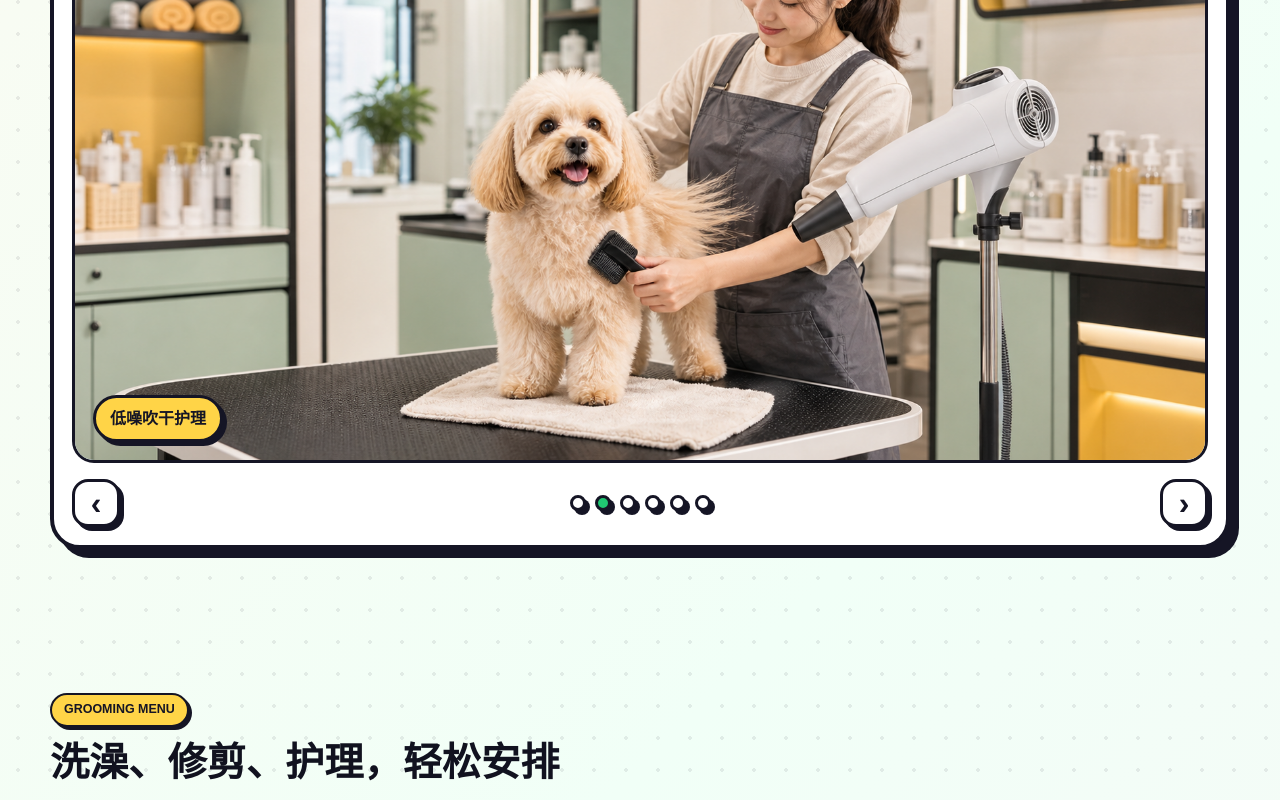
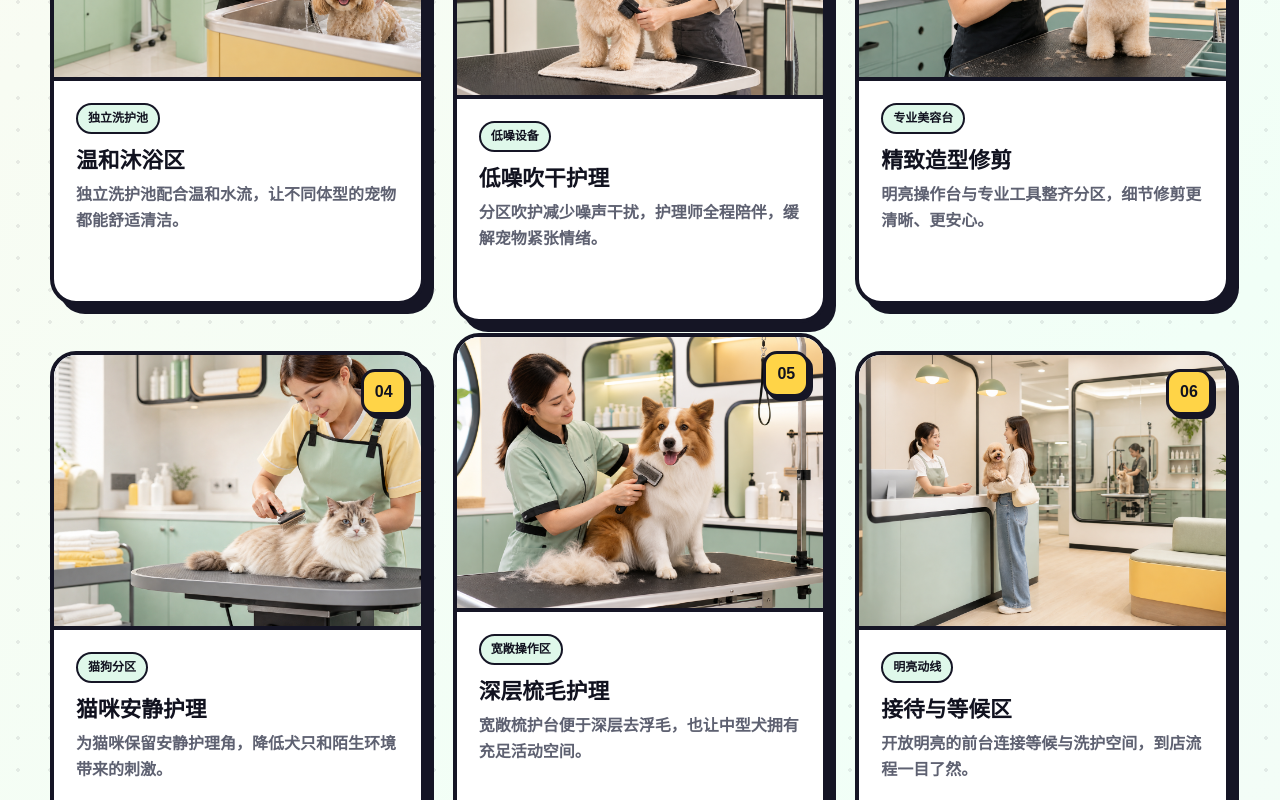
Before and after one commit to susgrjsvssjsg/pet_care-, a Next.js app: page / in a window 1280 px wide. Shown: the part 1360-2160 px from the top of the page. Built offline with nearby package versions, Linux system fonts and the light colour scheme.

Commit message:
Redesign interior gallery cards

```diff
--- a/app/globals.css
+++ b/app/globals.css
@@ -624,107 +624,92 @@ h3 {
   transform: rotate(-8deg);
 }
 
-.carousel {
-  position: relative;
-  padding: 18px;
+.interior-grid {
+  display: grid;
+  grid-template-columns: repeat(3, minmax(0, 1fr));
+  gap: 28px;
+}
+
+.interior-card {
+  overflow: hidden;
   border: 4px solid var(--line);
-  border-radius: 30px;
+  border-radius: 26px;
   background: #fff;
   box-shadow: var(--shadow);
+  transition: transform 180ms ease, box-shadow 180ms ease;
 }
 
-.carousel-viewport {
+.interior-card:nth-child(2n) {
+  transform: translateY(18px);
+}
+
+.interior-card:hover {
+  transform: translate(-3px, -3px);
+  box-shadow: 12px 12px 0 var(--line);
+}
+
+.interior-card:nth-child(2n):hover {
+  transform: translate(-3px, 15px);
+}
+
+.interior-image {
   position: relative;
   overflow: hidden;
-  border: 3px solid var(--line);
-  border-radius: 22px;
+  border-bottom: 4px solid var(--line);
   background: #dff4ff;
-  aspect-ratio: 16 / 9;
+  aspect-ratio: 4 / 3;
 }
 
-.carousel-slide {
-  position: absolute;
-  inset: 0;
-  display: grid;
-  margin: 0;
-  opacity: 0;
-  pointer-events: none;
-  transition: opacity 220ms ease;
+.interior-image img {
+  height: 100%;
+  object-fit: cover;
+  transition: transform 260ms ease;
 }
 
-.carousel-slide.is-active {
-  opacity: 1;
-  pointer-events: auto;
+.interior-card:hover .interior-image img {
+  transform: scale(1.035);
 }
 
-.carousel-slide img {
-  height: 100%;
-  object-fit: cover;
-}
-
-.carousel-slide figcaption {
+.interior-image span {
   position: absolute;
-  left: 18px;
-  bottom: 18px;
-  max-width: calc(100% - 36px);
-  padding: 8px 14px;
+  top: 14px;
+  right: 14px;
+  display: grid;
+  width: 46px;
+  height: 46px;
+  place-items: center;
   border: 3px solid var(--line);
-  border-radius: 999px;
-  color: var(--line);
+  border-radius: 14px;
   background: var(--yellow);
   box-shadow: 4px 4px 0 var(--line);
   font-weight: 900;
 }
 
-.carousel-controls {
-  display: grid;
-  grid-template-columns: auto 1fr auto;
-  gap: 14px;
-  align-items: center;
-  margin-top: 16px;
+.interior-copy {
+  min-height: 220px;
+  padding: 22px;
 }
 
-.carousel-controls > button,
-.carousel-dots button {
-  border: 3px solid var(--line);
-  color: var(--line);
-  background: #fff;
-  box-shadow: 4px 4px 0 var(--line);
-  cursor: pointer;
-  transition: transform 160ms ease, box-shadow 160ms ease, background 160ms ease;
+.interior-copy h3 {
+  margin-bottom: 8px;
 }
 
-.carousel-controls > button {
-  width: 48px;
-  height: 48px;
-  border-radius: 16px;
-  font-size: 2rem;
-  font-weight: 900;
-  line-height: 1;
+.interior-copy > p:last-child {
+  margin-bottom: 0;
+  color: var(--muted);
+  font-family: Arial, "PingFang SC", sans-serif;
+  font-weight: 600;
 }
 
-.carousel-controls > button:hover,
-.carousel-dots button:hover {
-  transform: translate(-2px, -2px);
-  box-shadow: 6px 6px 0 var(--line);
-}
-
-.carousel-dots {
-  display: flex;
-  flex-wrap: wrap;
-  justify-content: center;
-  gap: 9px;
-}
-
-.carousel-dots button {
-  width: 16px;
-  height: 16px;
-  padding: 0;
-  border-radius: 50%;
-}
-
-.carousel-dots button.is-active {
-  background: var(--green);
+.interior-tag {
+  width: fit-content;
+  margin-bottom: 14px;
+  padding: 4px 10px;
+  border: 2px solid var(--line);
+  border-radius: 999px;
+  background: #dff8ea;
+  font-size: 0.75rem;
+  font-weight: 900;
 }
 
 .service-grid {
@@ -1202,7 +1187,8 @@ h3 {
   .service-grid,
   .visit-panel,
   .visit-badges,
-  .booking-form {
+  .booking-form,
+  .interior-grid {
     grid-template-columns: 1fr;
   }
 
@@ -1252,7 +1238,7 @@ h3 {
   .booking,
   .visit-panel,
   .service-card,
-  .carousel,
+  .interior-card,
   .review-carousel {
     border-radius: 24px;
     box-shadow: 6px 6px 0 var(--line);
@@ -1262,19 +1248,9 @@ h3 {
     display: none;
   }
 
-  .carousel {
-    padding: 12px;
-  }
-
-  .carousel-viewport {
-    border-radius: 18px;
-  }
-
-  .carousel-slide figcaption {
-    left: 12px;
-    bottom: 12px;
-    max-width: calc(100% - 24px);
-    font-size: 0.9rem;
+  .interior-card:nth-child(2n),
+  .interior-card:nth-child(2n):hover {
+    transform: none;
   }
 
   .reviews-heading {
@@ -1314,13 +1290,15 @@ h3 {
     padding: 0 10px;
   }
 
-  .carousel-controls {
-    grid-template-columns: 46px 1fr 46px;
-    gap: 10px;
+  .interior-copy {
+    min-height: 0;
+    padding: 18px;
   }
+}
 
-  .carousel-dots {
-    gap: 6px;
+@media (min-width: 761px) and (max-width: 980px) {
+  .interior-grid {
+    grid-template-columns: repeat(2, minmax(0, 1fr));
   }
 
   .review-dots {
--- a/app/page.jsx
+++ b/app/page.jsx
@@ -16,32 +16,44 @@ const slides = [
   {
     src: "/assets/interior/interior-01-bath.png",
     alt: "梦佳宠物店内洗护区，小型犬在现代洗护池中接受温和清洁",
-    title: "温和沐浴区"
+    title: "温和沐浴区",
+    description: "独立洗护池配合温和水流，让不同体型的宠物都能舒适清洁。",
+    tag: "独立洗护池"
   },
   {
     src: "/assets/interior/interior-02-dry.png",
     alt: "梦佳宠物吹干护理区，护理师为蓬松狗狗吹干梳毛",
-    title: "低噪吹干护理"
+    title: "低噪吹干护理",
+    description: "分区吹护减少噪声干扰，护理师全程陪伴，缓解宠物紧张情绪。",
+    tag: "低噪设备"
   },
   {
     src: "/assets/interior/interior-03-trim.png",
     alt: "梦佳宠物造型修剪区，护理师在美容台上为狗狗修剪造型",
-    title: "精致造型修剪"
+    title: "精致造型修剪",
+    description: "明亮操作台与专业工具整齐分区，细节修剪更清晰、更安心。",
+    tag: "专业美容台"
   },
   {
     src: "/assets/interior/interior-04-cat.png",
     alt: "梦佳宠物猫咪护理角，护理师为长毛猫轻柔梳毛",
-    title: "猫咪安静护理"
+    title: "猫咪安静护理",
+    description: "为猫咪保留安静护理角，降低犬只和陌生环境带来的刺激。",
+    tag: "猫狗分区"
   },
   {
     src: "/assets/interior/interior-05-brush.png",
     alt: "梦佳宠物深层梳毛区，护理师为中型犬做浮毛梳理",
-    title: "深层梳毛护理"
+    title: "深层梳毛护理",
+    description: "宽敞梳护台便于深层去浮毛，也让中型犬拥有充足活动空间。",
+    tag: "宽敞操作区"
   },
   {
     src: "/assets/interior/interior-06-reception.png",
     alt: "梦佳宠物接待区，主人带宠物到店咨询，后方可见洗护空间",
-    title: "接待与等候区"
+    title: "接待与等候区",
+    description: "开放明亮的前台连接等候与洗护空间，到店流程一目了然。",
+    tag: "明亮动线"
   }
 ];
 
@@ -163,8 +175,6 @@ export default function Home() {
   const [navOpen, setNavOpen] = useState(false);
   const [copyNote, setCopyNote] = useState("");
   const [routeMode, setRouteMode] = useState("步行");
-  const [activeSlide, setActiveSlide] = useState(0);
-  const [isCarouselPaused, setIsCarouselPaused] = useState(false);
   const [activeReview, setActiveReview] = useState(0);
   const [isReviewPaused, setIsReviewPaused] = useState(false);
   const [formNote, setFormNote] = useState("");
@@ -175,16 +185,6 @@ export default function Home() {
   }, [navOpen]);
 
   useEffect(() => {
-    if (isCarouselPaused) return undefined;
-
-    const timer = window.setInterval(() => {
-      setActiveSlide((current) => (current + 1) % slides.length);
-    }, 5200);
-
-    return () => window.clearInterval(timer);
-  }, [isCarouselPaused]);
-
-  useEffect(() => {
     if (isReviewPaused) return undefined;
 
     const timer = window.setInterval(() => {
@@ -193,7 +193,6 @@ export default function Home() {
 
     return () => window.clearInterval(timer);
   }, [isReviewPaused]);
-
   async function copyAddress() {
     try {
       await navigator.clipboard.writeText(address);
@@ -218,10 +217,6 @@ export default function Home() {
 
   function closeNav() {
     setNavOpen(false);
-  }
-
-  function changeSlide(nextIndex) {
-    setActiveSlide((nextIndex + slides.length) % slides.length);
   }
 
   return (
@@ -342,42 +337,20 @@ export default function Home() {
             <p>统一的洗护空间、独立设备和明亮动线，让猫狗护理更安心。</p>
           </div>
 
-          <div
-            className="carousel"
-            onMouseEnter={() => setIsCarouselPaused(true)}
-            onMouseLeave={() => setIsCarouselPaused(false)}
-          >
-            <div className="carousel-viewport">
-              {slides.map((slide, index) => (
-                <figure
-                  className={`carousel-slide ${activeSlide === index ? "is-active" : ""}`}
-                  key={slide.src}
-                >
+          <div className="interior-grid">
+            {slides.map((slide, index) => (
+              <article className="interior-card" key={slide.src}>
+                <div className="interior-image">
                   <img src={slide.src} alt={slide.alt} />
-                  <figcaption>{slide.title}</figcaption>
-                </figure>
-              ))}
-            </div>
-
-            <div className="carousel-controls">
-              <button type="button" aria-label="上一张店内实景图" onClick={() => changeSlide(activeSlide - 1)}>
-                ‹
-              </button>
-              <div className="carousel-dots" aria-label="店内实景图切换">
-                {slides.map((slide, index) => (
-                  <button
-                    className={activeSlide === index ? "is-active" : ""}
-                    type="button"
-                    aria-label={`查看第${index + 1}张`}
-                    key={slide.src}
-                    onClick={() => changeSlide(index)}
-                  />
-                ))}
-              </div>
-              <button type="button" aria-label="下一张店内实景图" onClick={() => changeSlide(activeSlide + 1)}>
-                ›
-              </button>
-            </div>
+                  <span aria-hidden="true">{String(index + 1).padStart(2, "0")}</span>
+                </div>
+                <div className="interior-copy">
+                  <p className="interior-tag">{slide.tag}</p>
+                  <h3>{slide.title}</h3>
+                  <p>{slide.description}</p>
+                </div>
+              </article>
+            ))}
           </div>
         </section>
 
--- a/styles.css
+++ b/styles.css
@@ -727,6 +727,94 @@ h3 {
   background: var(--green);
 }
 
+.interior-grid {
+  display: grid;
+  grid-template-columns: repeat(3, minmax(0, 1fr));
+  gap: 28px;
+}
+
+.interior-card {
+  overflow: hidden;
+  border: 4px solid var(--line);
+  border-radius: 26px;
+  background: #fff;
+  box-shadow: var(--shadow);
+  transition: transform 180ms ease, box-shadow 180ms ease;
+}
+
+.interior-card:nth-child(2n) {
+  transform: translateY(18px);
+}
+
+.interior-card:hover {
+  transform: translate(-3px, -3px);
+  box-shadow: 12px 12px 0 var(--line);
+}
+
+.interior-card:nth-child(2n):hover {
+  transform: translate(-3px, 15px);
+}
+
+.interior-image {
+  position: relative;
+  overflow: hidden;
+  border-bottom: 4px solid var(--line);
+  background: #dff4ff;
+  aspect-ratio: 4 / 3;
+}
+
+.interior-image img {
+  height: 100%;
+  object-fit: cover;
+  transition: transform 260ms ease;
+}
+
+.interior-card:hover .interior-image img {
+  transform: scale(1.035);
+}
+
+.interior-image span {
+  position: absolute;
+  top: 14px;
+  right: 14px;
+  display: grid;
+  width: 46px;
+  height: 46px;
+  place-items: center;
+  border: 3px solid var(--line);
+  border-radius: 14px;
+  background: var(--yellow);
+  box-shadow: 4px 4px 0 var(--line);
+  font-weight: 900;
+}
+
+.interior-copy {
+  min-height: 220px;
+  padding: 22px;
+}
+
+.interior-copy h3 {
+  margin-bottom: 8px;
+}
+
+.interior-copy > p:last-child {
+  margin-bottom: 0;
+  color: var(--muted);
+  font-family: Arial, "PingFang SC", sans-serif;
+  font-weight: 600;
+}
+
+.interior-tag {
+  width: fit-content;
+  margin-bottom: 14px;
+  padding: 4px 10px;
+  border: 2px solid var(--line);
+  border-radius: 999px;
+  background: #dff8ea;
+  font-size: 0.75rem;
+  font-weight: 900;
+}
+
 .service-grid {
   display: grid;
   grid-template-columns: repeat(3, minmax(0, 1fr));
@@ -1132,3 +1220,32 @@ h3 {
 }
 
 @media (prefers-reduced-motion: reduce) { .review-track { transition: none; } }
+
+@media (min-width: 761px) and (max-width: 980px) {
+  .interior-grid {
+    grid-template-columns: repeat(2, minmax(0, 1fr));
+  }
+}
+
+@media (max-width: 760px) {
+  .interior-grid {
+    grid-template-columns: 1fr;
+  }
+
+  .interior-card {
+    border-radius: 24px;
+    box-shadow: 6px 6px 0 var(--line);
+  }
+
+  .interior-card:nth-child(2n),
+  .interior-card:nth-child(2n):hover {
+    transform: none;
+  }
+}
+
+@media (max-width: 440px) {
+  .interior-copy {
+    min-height: 0;
+    padding: 18px;
+  }
+}
```
Also changed, not shown: index.html (+25 -40 lines), script.js (+0 -53 lines).
